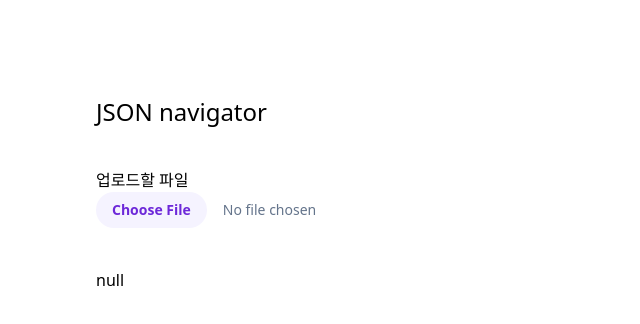
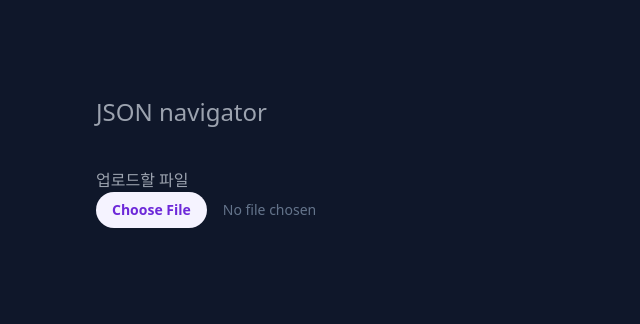
Before and after one commit to domuk-k/json-navigator, a Next.js app: page / in a window 1280 px wide. Shown: the top 324 px of the page, without its empty margins (0-640 px from the left). Built offline with nearby package versions, Linux system fonts and the light colour scheme.

Commit message:
fix: 레이아웃 구현

```diff
--- /dev/null
+++ b/layouts/index.tsx
@@ -0,0 +1,22 @@
+import Link from 'next/link';
+
+interface MainLayout {
+  children: React.ReactNode;
+}
+
+const MainLayout = ({ children }: MainLayout) => {
+  return (
+    <main className="bg-slate-900 h-screen text-gray-400">
+      <div className="grid gap-10 p-24">
+        <div className="flex flex-row justify-between">
+          <h1 className="text-2xl">
+            <Link href="/">JSON navigator</Link>
+          </h1>
+        </div>
+        {children}
+      </div>
+    </main>
+  );
+};
+
+export default MainLayout;
--- a/pages/index.tsx
+++ b/pages/index.tsx
@@ -1,7 +1,7 @@
 import type { NextPage } from 'next';
 import dynamic from 'next/dynamic';
 
-import Navigator from '@/components/Navigator';
+import MainLayout from 'layouts';
 
 const UploadForm = dynamic(() => import('@/components/UploadForm'), {
   ssr: false,
@@ -9,11 +9,9 @@ const UploadForm = dynamic(() => import('@/components/UploadForm'), {
 
 const Home: NextPage = () => {
   return (
-    <main className="grid gap-10 p-24">
-      <h1 className="text-2xl">JSON navigator</h1>
+    <MainLayout>
       <UploadForm />
-      <Navigator />
-    </main>
+    </MainLayout>
   );
 };
 
--- a/tailwind.config.js
+++ b/tailwind.config.js
@@ -2,6 +2,7 @@ module.exports = {
   content: [
     './pages/**/*.{js,ts,jsx,tsx}',
     './components/**/*.{js,ts,jsx,tsx}',
+    './layouts/**/*.{js,ts,jsx,tsx}',
   ],
   theme: {
     extend: {},
```
